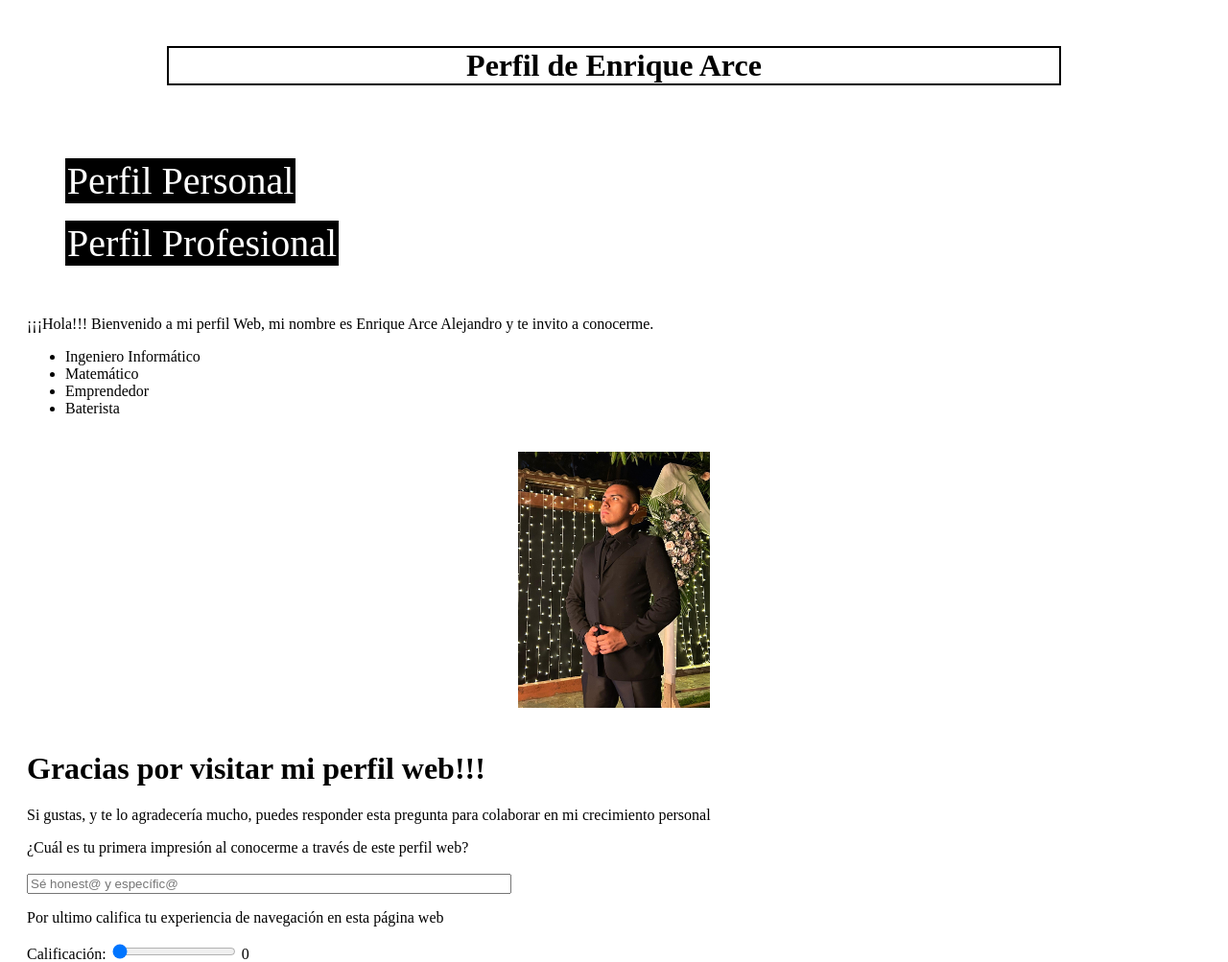
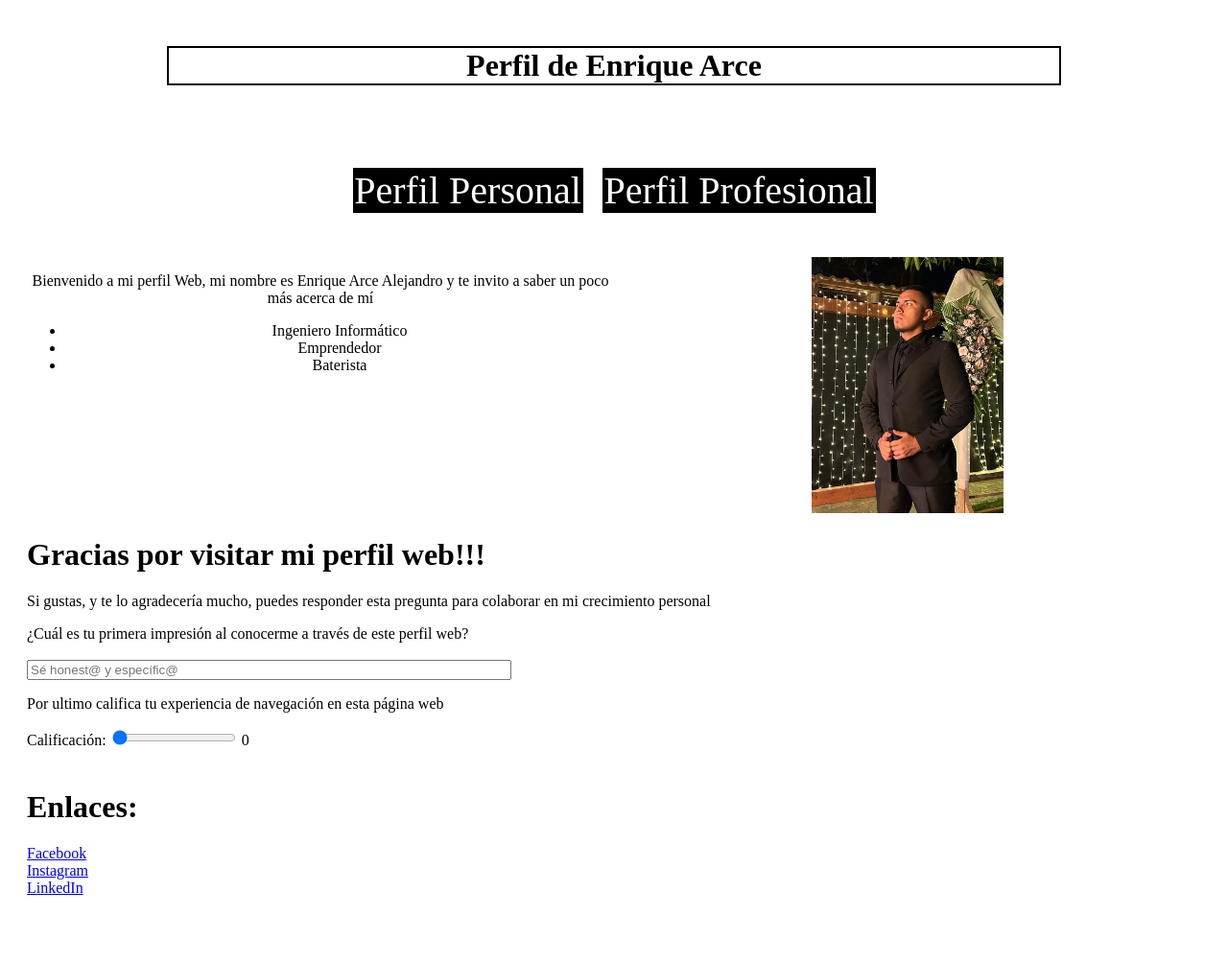
Before and after one commit to ingenriquearce/perfilWeb, a Flask app: page / in a window 1280 px wide. Shown: the top 1003 px of the page at 96% size. After the commit the page ends 933 px from the top, so only its background shows below. Run offline with Flask 3, Linux system fonts and the light colour scheme.

Commit message:
acomodando los elementos de la pagina

```diff
--- a/static/styles.css
+++ b/static/styles.css
@@ -2,7 +2,6 @@ header{
     /*text-align: center;*/
     display: grid;
     grid-template-columns: 10% 80% 10%;
-
 }
 
 header h1{
@@ -17,32 +16,44 @@ header h1{
 
 nav{
     display: grid;
+    justify-content: center;
+    gap: 10px;
     margin: 20px;
 }
+
+    nav ul {
+        display: flex;
+        list-style-type: none;
+        padding: 0;
+    }
+
         li#izq{
             font-size: 40px;
-        display: grid;
             text-align: center;
             background: black;
             color: white;
             width: 240px;
+            margin: 10px;
         }
         li#der{
             font-size: 40px;
-        display: grid;
             text-align: center;
             background: black;
             color: white;
             width: 285px;
+            margin: 10px;
         }
 
 section{
-    display: grid;
+    display: flex;
     margin: 20px;
 }
-    section div:nth-child(2){
+    section div{
+        flex: 1;
         text-align: center;
-        margin: 20px;
+    }
+    section div:last-child{
+        margin-right: 0;
     }
 
 form{
--- a/templates/index.html
+++ b/templates/index.html
@@ -19,10 +19,9 @@
     </nav>
     <section>
         <div>
-            <p>¡¡¡Hola!!! Bienvenido a mi perfil Web, mi nombre es Enrique Arce Alejandro y te invito a conocerme.</p>
+            <p>Bienvenido a mi perfil Web, mi nombre es Enrique Arce Alejandro y te invito a saber un poco más acerca  de mí</p>
             <ul>
                 <li>Ingeniero Informático</li>
-                <li>Matemático</li>
                 <li>Emprendedor</li>
                 <li>Baterista</li>
             </ul>
```
Also changed, not shown: app.py (line endings or trailing spaces). Lines whose indentation alone changed are shown as unchanged.
